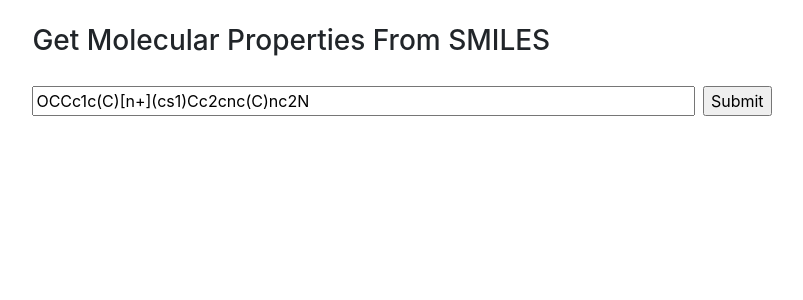
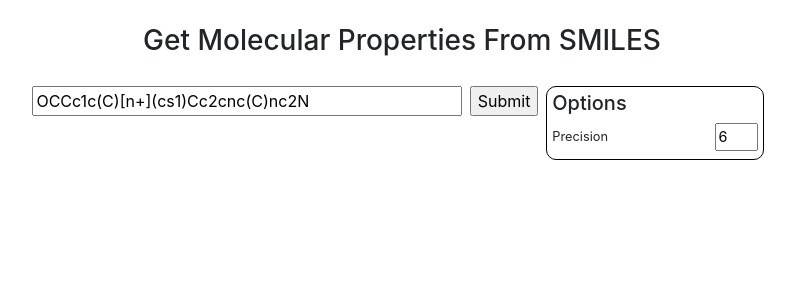
Before and after one commit to CFox04/molecular-properties, a Flask app: page / in a window 1280 px wide. Shown: the top 300 px of the page, without its empty margins (238-1041 px from the left). Run offline with Flask 2, Linux system fonts and the light colour scheme.

Commit message:
Add options panel

```diff
--- a/static/molecule.js
+++ b/static/molecule.js
@@ -1,15 +1,14 @@
 const moleculeWrapper = document.querySelector('.molecule-wrapper');
 const moleculeProperties = document.querySelector('.molecule-properties');
 const moleculeSVG = document.getElementById('molecule-svg');
-
-const FLOAT_PRECISION = 6;
+const precisionInput = document.getElementById('float-precision');
 
 function addMolecularPropertyElement(name, value) {
     let element = document.createElement('span');
     element.class = 'molecular-property';
 
     if (typeof value == "number" && !Number.isInteger(value)) {
-        value = value.toFixed(FLOAT_PRECISION);
+        value = value.toFixed(precisionInput.value);
     }
 
     element.innerHTML = `<small>${name}</small> ${value}`;
--- a/static/style.css
+++ b/static/style.css
@@ -10,41 +10,9 @@ body {
     align-items: center;
 }
 
-form {
-    width: 100%;
-    display: flex;
-    /* flex-direction: column; */
-    justify-content: center;
-    align-items: center;
-}
-
-form input[type="text"] {
-    width: 100%;
-}
-
-form input[type="submit"] {
-    margin-left: 0.5em;
-}
-
-@media screen and (max-width: 600px) {
-    main {
-        width: 100%;
-    }
-    h3 {
-        text-align: center;
-    }
-}
-
-@media screen and (min-width: 600px) {
-    main {
-        width: 60%;
-    }
-}
-
 .hidden {
     display: none;
 }
-
 
 .molecule-wrapper {
     margin-top: 1em;
@@ -63,6 +31,50 @@ form input[type="submit"] {
     font-weight: 500;
 }
 
+.search-wrapper {
+    width: 70%;
+}
+
+.options-wrapper {
+    padding: 0.3em;
+    margin: 0 0.5em 0 0.5em;
+    width: 30%;
+    border: 1px solid black;
+    border-radius: 10px;
+}
+
+.options-wrapper label {
+    font-size: 0.8em;
+}
+
+.options-wrapper input[type="number"] {
+    /* width: 30%; */
+    font-size: 0.9em;
+    width: 3em;
+    float: right;
+}
+
+#smiles-form {
+    width: 100%;
+    display: flex;
+    /* flex-direction: column; */
+    justify-content: center;
+    align-items: center;
+}
+
+#smiles-form input[type="text"] {
+    width: 100%;
+}
+
+#smiles-form input[type="submit"] {
+    margin-left: 0.5em;
+}
+
+#content {
+    display: flex;
+    flex-direction: row;
+}
+
 #title {
     margin-bottom: 1em;
 }
@@ -74,3 +86,22 @@ form input[type="submit"] {
 #molecule-svg {
     overflow: hidden;
 }
+
+@media screen and (max-width: 740px) {
+    main {
+        width: 100%;
+    }
+    #smiles-form {
+        flex-direction: column;
+    }
+    #smiles-form input[type="submit"] {
+        width: 100%;
+        margin: 0.5em 0 0 0;
+    }
+}
+
+@media screen and (min-width: 740px) {
+    main {
+        width: 60%;
+    }
+}
--- a/templates/index.html
+++ b/templates/index.html
@@ -12,8 +12,9 @@
     <script src="static/app.js" type="module" defer></script>
 </head>
 <body>
-    <main>
     <h3 id="title">Get Molecular Properties From SMILES</h3>
+    <main id="content">
+        <div class="search-wrapper">
             <div class="form-wrapper">
                 <form id="smiles-form">
                     <input type="text" placeholder="Enter SMILES" value="OCCc1c(C)[n+](cs1)Cc2cnc(C)nc2N" name="smiles">
@@ -27,6 +28,14 @@
                 <div class="molecule-properties">
                 </div>
             </div>
+        </div>
+        <div class="options-wrapper">
+            <h5>Options</h5>
+            <form id="search-options">
+                <label for="float-precision">Precision</label>
+                <input type="number" name="float-precision" id="float-precision" value="6">
+            </form>
+        </div>
     </main>
 </body>
 </html>
```
Lines whose indentation alone changed are shown as unchanged.
